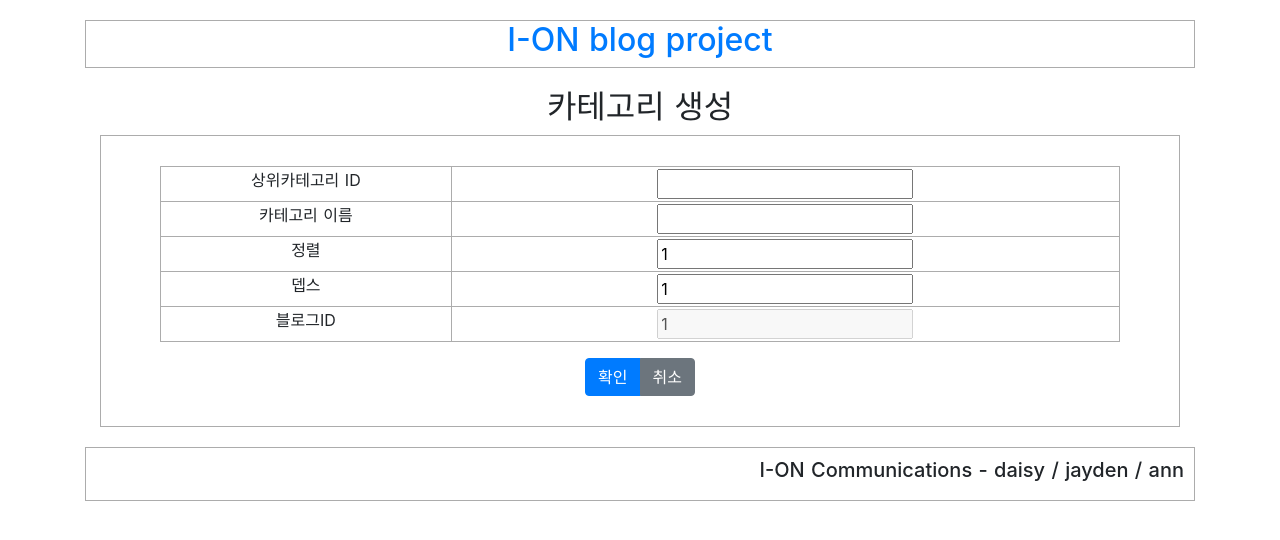
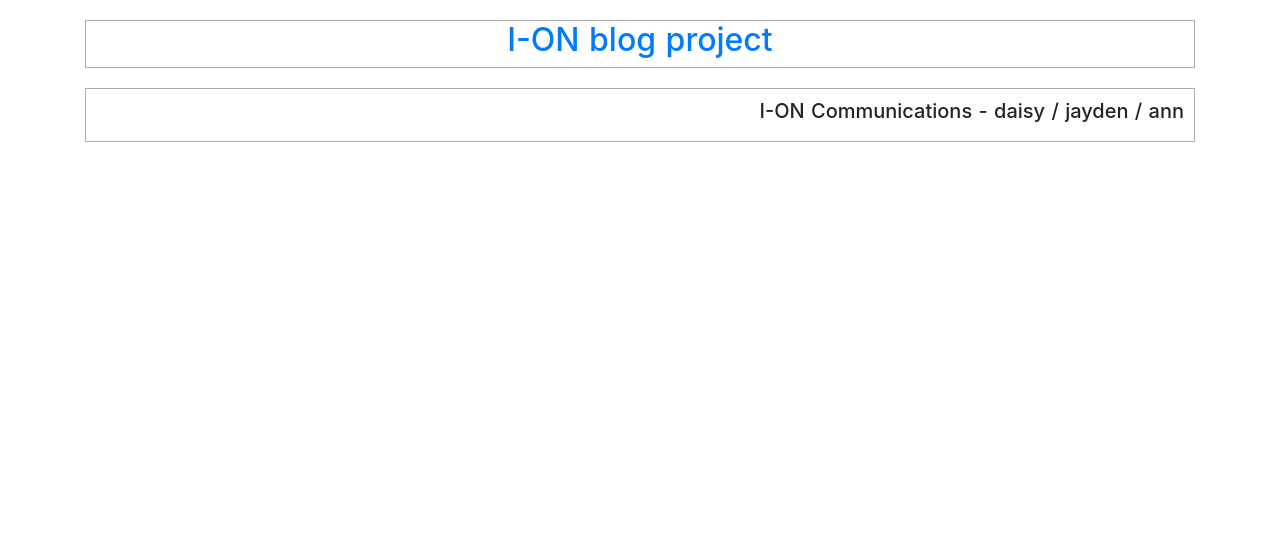
Before and after one commit to ion-study/blog-front, a Nuxt app: page /category/regist in a window 1280 px wide. Shown: the top 540 px of the page. Built offline with nearby package versions, Linux system fonts and the light colour scheme.

Commit message:
category 파일명 변경 / 카테고리 등록 삭제 / 카테고리 관리 페이지(crud) 추가

```diff
--- a/pages/board.vue
+++ b/pages/board.vue
@@ -1,6 +1,6 @@
 <template>
   <div>
-    <category :catList="catList" />
+    <lnb :catList="catList" />
 <!--    <pre style="text-align:left;">-->
 <!--    {{catList}}-->
 <!--    </pre>-->
@@ -9,13 +9,13 @@
 </template>
 
 <script>
-  import category from '~/components/common/category'
+  import lnb from '~/components/common/lnb'
   export default {
     name: "board",
-    components: {category},
+    components: {lnb},
     async asyncData ({ app }) {
       const data = await app.$axios.$get('categories?blogId=1') // 아직 블로그id 관리 X
-      // console.log(data)
+      console.log(data)
       return {
         catList: data
       }
--- /dev/null
+++ b/pages/category/index.vue
@@ -0,0 +1,135 @@
+<template>
+  <div class="container">
+    <h2 class="reg-tit">카테고리 관리</h2>
+    <hr>
+    <h3>카테고리 목록</h3>
+    <p>* 항목 클릭 시, 하단 카테고리 설정영역 replace</p>
+    <ul class="cat-list">
+      <li v-for="cat in catList" :key="cat.catId" @click="selCat(cat)">{{cat.catName}}</li>
+      <li><b-button variant="info" @click="selCat()">+ 메뉴 추가</b-button></li>
+    </ul>
+    <hr>
+    <h3>카테고리 상세 설정영역</h3>
+    <div class="reg-contents">
+      <div class="board-box">
+        <template v-if="tempCat">
+        <table>
+          <tbody>
+          <tr>
+            <td>상위카테고리 선택</td>
+            <td>
+              <select v-model="tempCat.parentCatId">
+                <option :value="0">선택 안함</option>
+                <option :value="cat.catId" v-for="cat in catList" :disabled="cat.catId === tempCat.catId">{{cat.catName}}</option>
+              </select>
+            </td>
+          </tr>
+          <tr>
+            <td><label for="catName">카테고리 이름</label></td>
+            <td><input id="catName" v-model="tempCat.catName" type="text" name="catName"></td>
+          </tr>
+          <tr>
+            <td><label for="orderNum">정렬</label></td>
+            <td><input id="orderNum" v-model="tempCat.orderNum" type="text" name="orderNum"></td>
+          </tr>
+          <tr>
+            <td><label for="depth">뎁스</label></td>
+            <td><input id="depth" v-model="tempCat.depth" type="number" name="depth"></td>
+          </tr>
+          <tr>
+            <td><label for="blogId">블로그ID</label></td>
+            <td><input id="blogId" v-model="tempCat.blogId" type="number" name="blogId" disabled></td>
+          </tr>
+          </tbody>
+        </table>
+          <div class="mt-3">
+          <b-btn-group>
+            <template v-if="setFlag==='MOD'">
+              <b-btn-group>
+                <b-button @click="initData">취소</b-button>
+                <b-button variant="danger" @click="deletCat">삭제</b-button>
+                <b-button variant="primary" @click="updateCat">수정</b-button>
+              </b-btn-group>
+            </template>
+            <tempate v-else-if="setFlag==='REG'">
+              <b-button @click="initData">취소</b-button>
+              <b-button variant="primary" @click="registCat">추가</b-button>
+            </tempate>
+          </b-btn-group>
+        </div>
+        </template>
+        <div v-else>
+          수정 할 카테고리를 선택하세요.
+        </div>
+      </div>
+    </div>
+
+  </div>
+</template>
+<script>
+  import lnb from '~/components/common/lnb'
+  export default {
+    components: {lnb},
+    async asyncData ({app}) {
+      const data = await app.$axios.$get('categories?blogId=1') // 아직 블로그id 관리 X
+      // console.log(data)
+      return {
+        catList: data,
+        setFlag: 'MOD'
+      }
+    },
+    data () {
+      return {
+        catList: [],
+        tempCat: null,
+        parentCatOpts: []
+      }
+    },
+    methods: {
+      initData () {
+        this.$axios.$get('categories?blogId=1').then((res)=>{
+          this.catList = res
+          this.tempCat = null
+        })
+      },
+      selCat (cat) {
+        if (cat) {
+          this.tempCat = {...cat}
+          this.setFlag = 'MOD'
+        } else {
+          this.tempCat = {
+            parentCatId: 0,
+            catName: '',
+            orderNum: 1, // 기본값
+            depth: 1, // 기본값
+            blogId: 1, // 블로그ID 고정값 (추후 개발 예정)
+          }
+          this.setFlag = 'REG'
+        }
+      },
+      registCat () {
+        this.$axios.$post('categories', this.registCat).then(this.initData)
+      },
+      updateCat () {
+        let bodyData = {
+          "catId": this.tempCat.catId,
+          "catName": this.tempCat.catName,
+          "orderNum": this.tempCat.orderNum,
+          "depth": this.tempCat.depth,
+          "blogId": this.tempCat.blogId,
+          "parentCatId":  this.tempCat.parentCatId
+        }
+        this.$axios.$patch('categories', bodyData).then(this.initData)
+      },
+      deletCat () {
+        let deleteConform = confirm("해당 카테고리를 삭제 하시겠습니까?")
+        if (deleteConform) {
+          this.$axios.$delete(`categories/${this.tempCat.catId}?blogId=1`).then(this.initData)
+        }
+      }
+    }
+  }
+</script>
+<style scoped>
+
+</style>
--- a/pages/category/regist.vue
+++ /dev/null
@@ -1,82 +0,0 @@
-<template>
-  <div class="container">
-    <h2 class="reg-tit">
-      카테고리 생성
-    </h2>
-    <div class="reg-contents">
-      <div class="board-box">
-        <table>
-          <tr>
-            <td><label for="parentCatId">상위카테고리 ID</label></td>
-            <td><input id="parentCatId" v-model="registObj.parentCatId" type="text" name="parentCatId"></td>
-          </tr>
-          <tr>
-            <td><label for="catName">카테고리 이름</label></td>
-            <td><input id="catName" v-model="registObj.catName" type="text" name="catName"></td>
-          </tr>
-          <tr>
-            <td><label for="orderNum">정렬</label></td>
-            <td><input id="orderNum" v-model="registObj.orderNum" type="text" name="orderNum"></td>
-          </tr>
-          <tr>
-            <td><label for="depth">뎁스</label></td>
-            <td><input id="depth" v-model="registObj.depth" type="number" name="depth"></td>
-          </tr>
-          <tr>
-            <td><label for="blogId">블로그ID</label></td>
-            <td><input id="blogId" v-model="registObj.blogId" type="number" name="blogId" disabled></td>
-          </tr>
-        </table>
-        <div class="mt-3">
-          <b-btn-group>
-            <b-button variant="primary" @click="regist">확인</b-button>
-            <b-button @click="$router.back()">취소</b-button>
-          </b-btn-group>
-        </div>
-      </div>
-    </div>
-  </div>
-</template>
-<script>
-  export default {
-    data () {
-      return {
-        registObj: {
-          parentCatId: '',
-          catName: '',
-          orderNum: '1', // 기본값
-          depth: '1', // 기본값
-          blogId: 1, // 블로그ID 고정값 (추후 개발 예정)
-        }
-      }
-    },
-    methods: {
-      regist () {
-        this.$axios.$post('categories', this.registObj).then(()=>{
-          alert('카테고리가 생성되었습니다.')
-          this.$router.push('/')
-        })
-      }
-    }
-  }
-</script>
-<style>
-  .reg-contents {
-    width: 100%;
-    margin: 0 auto;
-    border: 1px solid #acacac;
-    padding: 30px 0;
-  }
-
-  .reg-contents table {
-    border: 1px solid #acacac;
-    border-collapse: collapse;
-    width: 960px;
-
-    margin: 0 auto;
-  }
-
-  .reg-contents table tr td {
-    border: 1px solid #acacac;
-  }
-</style>
--- a/pages/index.vue
+++ b/pages/index.vue
@@ -17,13 +17,13 @@
                 </nuxt-link>
               </div>
               <div class="links pb30">
-                <nuxt-link to="/category/regist" class="button--grey">
-                  카테고리 등록
+                <nuxt-link to="/category" class="button--grey">
+                  카테고리 관리
                 </nuxt-link>
               </div>
             </div>
           </div>
-          <category :catList="catList" />
+          <lnb :catList="catList" />
         </div>
         <div class="contents">
 
@@ -45,9 +45,9 @@
 </template>
 
 <script>
-  import category from '~/components/common/category'
+  import lnb from '~/components/common/lnb'
   export default {
-    components: {category},
+    components: {lnb},
     async asyncData ({ app }) {
       const data = await app.$axios.$get('categories?blogId=1') // 아직 블로그id 관리 X
       // console.log(data)
```
Also changed, not shown: components/common/lnb.vue (renamed from components/common/category.vue).
